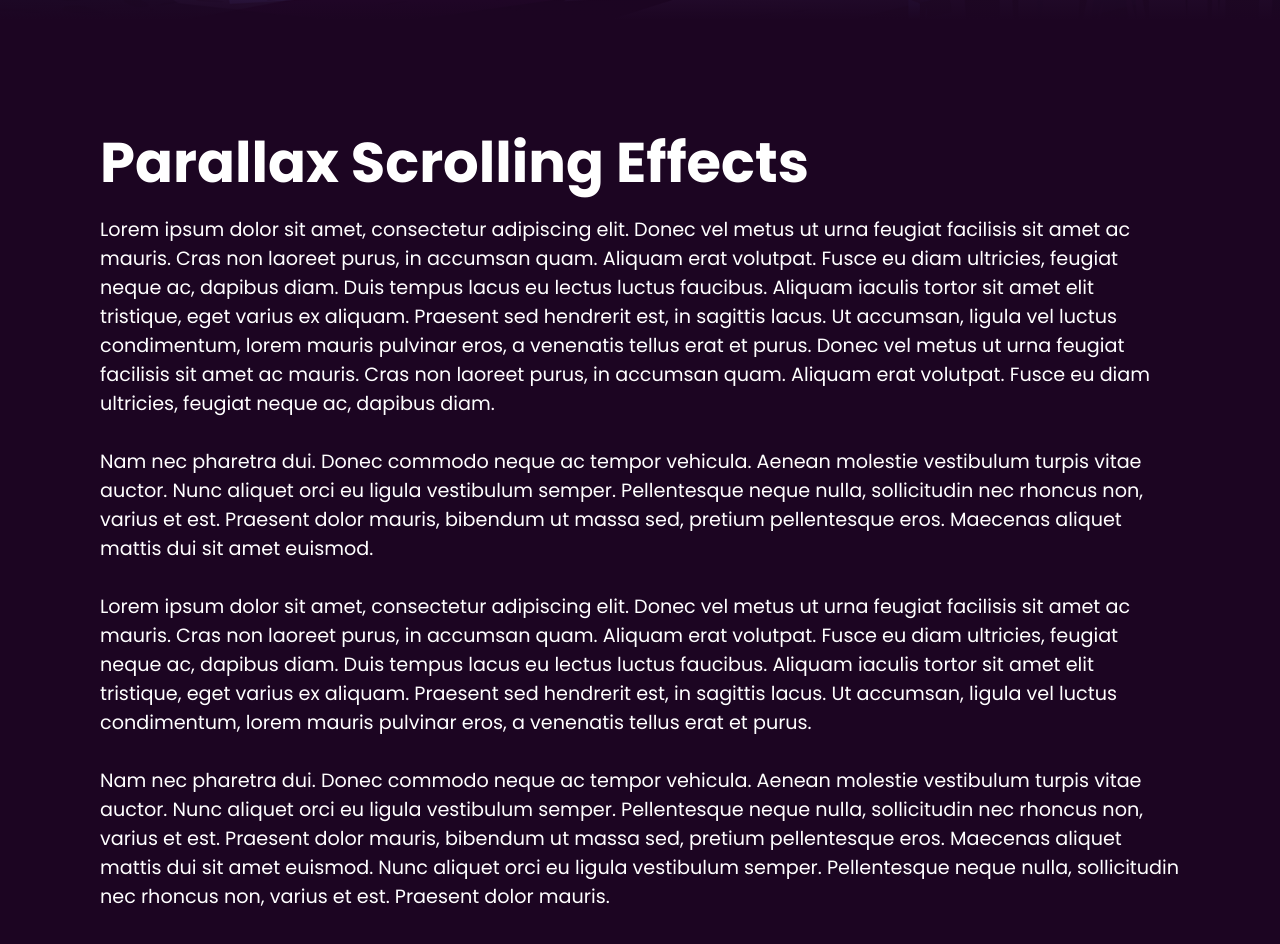
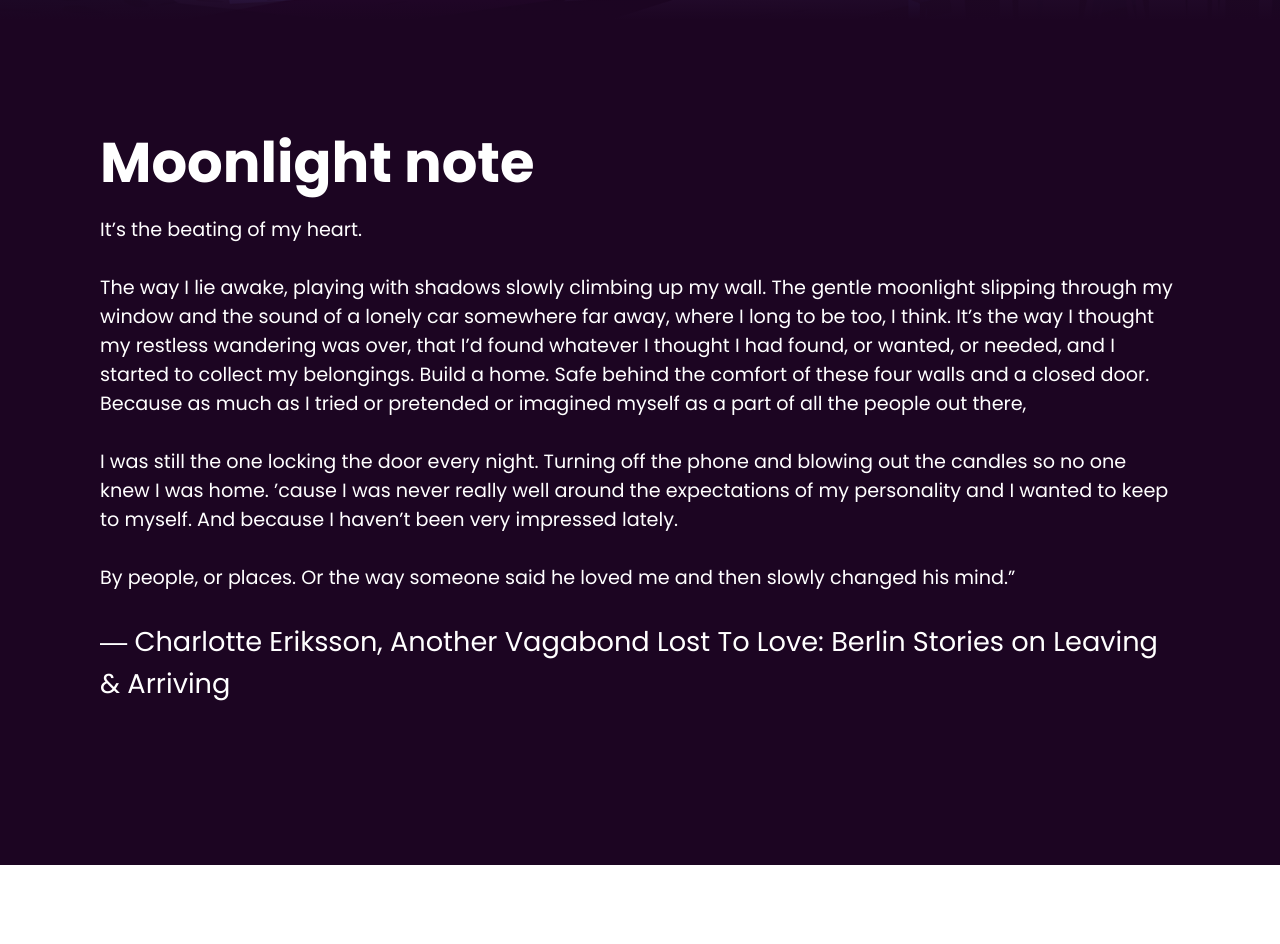
Before and after one commit to SimpleCray/moon-light-project, a website: page public/index.html in a window 1280 px wide. Shown: the part 860-1804 px from the top of the page. After the commit the page ends 1725 px from the top, so only its background shows below. Drawn offline with Linux system fonts and the light colour scheme.

Commit message:
edit some style and content

```diff
--- a/public/index.html
+++ b/public/index.html
@@ -4,7 +4,7 @@
         <meta charset="UTF-8" />
         <meta http-equiv="X-UA-Compatible" content="IE=edge" />
         <meta name="viewport" content="width=device-width, initial-scale=1.0" />
-        <title>Moon light Project</title>
+        <title>Moonlight Project</title>
         <link rel="stylesheet" type="text/css" href="style.css" />
     </head>
     <body>
@@ -21,32 +21,26 @@
             <img src="resources/stars.png" id="stars" />
             <img src="resources/moon.png" id="moon" />
             <img src="resources/mountains_behind.png" id="mountains_behind" />
-            <h2 id="text">Moon Light</h2>
+            <h2 id="text">Moonlight</h2>
             <a href="" id="btn">Explore</a>
             <img src="resources/mountains_front.png" id="mountains_front" />
         </section>
         <div class="sec" id="sec">
-            <h2>Parallax Scrolling Effects</h2>
+            <h2>Moonlight note</h2>
             <p>
-                Lorem ipsum dolor sit amet, consectetur adipiscing elit. Donec vel metus ut urna feugiat facilisis sit amet ac mauris. Cras non laoreet purus,
-                in accumsan quam. Aliquam erat volutpat. Fusce eu diam ultricies, feugiat neque ac, dapibus diam. Duis tempus lacus eu lectus luctus faucibus.
-                Aliquam iaculis tortor sit amet elit tristique, eget varius ex aliquam. Praesent sed hendrerit est, in sagittis lacus. Ut accumsan, ligula vel
-                luctus condimentum, lorem mauris pulvinar eros, a venenatis tellus erat et purus. Donec vel metus ut urna feugiat facilisis sit amet ac mauris.
-                Cras non laoreet purus, in accumsan quam. Aliquam erat volutpat. Fusce eu diam ultricies, feugiat neque ac, dapibus diam.
-                <br /><br />
-                Nam nec pharetra dui. Donec commodo neque ac tempor vehicula. Aenean molestie vestibulum turpis vitae auctor. Nunc aliquet orci eu ligula
-                vestibulum semper. Pellentesque neque nulla, sollicitudin nec rhoncus non, varius et est. Praesent dolor mauris, bibendum ut massa sed, pretium
-                pellentesque eros. Maecenas aliquet mattis dui sit amet euismod.
-                <br /><br />
-                Lorem ipsum dolor sit amet, consectetur adipiscing elit. Donec vel metus ut urna feugiat facilisis sit amet ac mauris. Cras non laoreet purus,
-                in accumsan quam. Aliquam erat volutpat. Fusce eu diam ultricies, feugiat neque ac, dapibus diam. Duis tempus lacus eu lectus luctus faucibus.
-                Aliquam iaculis tortor sit amet elit tristique, eget varius ex aliquam. Praesent sed hendrerit est, in sagittis lacus. Ut accumsan, ligula vel
-                luctus condimentum, lorem mauris pulvinar eros, a venenatis tellus erat et purus.
-                <br /><br />
-                Nam nec pharetra dui. Donec commodo neque ac tempor vehicula. Aenean molestie vestibulum turpis vitae auctor. Nunc aliquet orci eu ligula
-                vestibulum semper. Pellentesque neque nulla, sollicitudin nec rhoncus non, varius et est. Praesent dolor mauris, bibendum ut massa sed, pretium
-                pellentesque eros. Maecenas aliquet mattis dui sit amet euismod. Nunc aliquet orci eu ligula vestibulum semper. Pellentesque neque nulla,
-                sollicitudin nec rhoncus non, varius et est. Praesent dolor mauris.
+                It’s the beating of my heart.<br /><br />
+                The way I lie awake, playing with shadows slowly climbing up my wall. The gentle moonlight slipping through my window and the sound of a lonely car somewhere far away, where I long to be too, I think.
+                It’s the way I thought my restless wandering was over, that I’d found whatever I thought I had found, or wanted, or needed, and I started to collect my belongings. Build a home. Safe behind the comfort of these four walls and a closed door.
+                Because as much as I tried or pretended or imagined myself as a part of all the people out there,<br /><br />
+                I was still the one locking the door every night.
+                Turning off the phone and blowing out the candles so no one knew I was home.
+                ’cause I was never really well around the expectations of my personality
+                and I wanted to keep to myself.
+                And because I haven’t been very impressed lately.<br /><br />
+                By people,
+                or places.
+                Or the way someone said he loved me and then slowly changed his mind.”<br /><br />
+                <div class="credit">― Charlotte Eriksson, Another Vagabond Lost To Love: Berlin Stories on Leaving & Arriving</div>
                 <br /><br />
             </p>
         </div>
--- a/public/style.css
+++ b/public/style.css
@@ -119,3 +119,8 @@
     font-size: 1.2em;
     color: white;
 }
+.sec .credit {
+    font-size: 1.7em;
+    margin-bottom: 10px;
+    color: white;
+}
```
